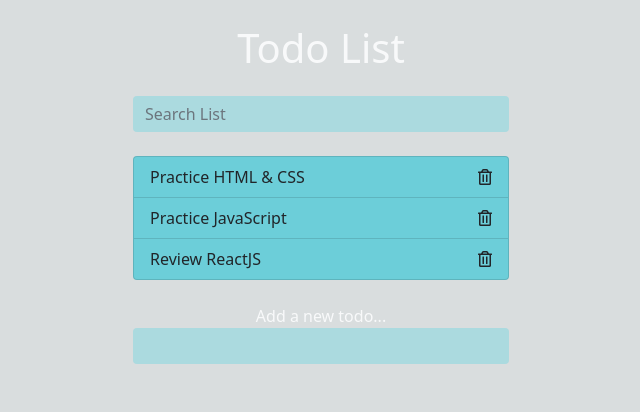
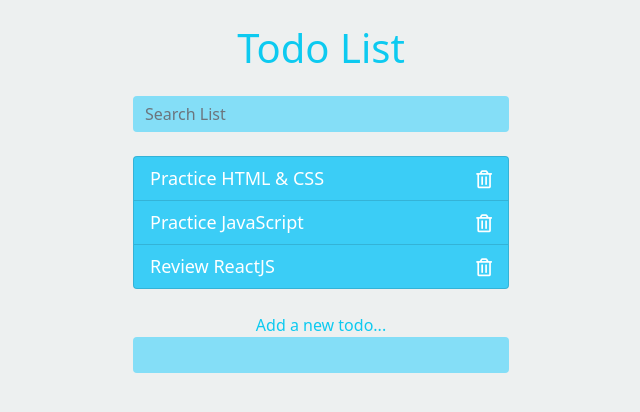
Before and after one commit to al-moreno/todo_list, a plain HTML site: page index.html in a window 1280 px wide. Shown: the whole page, without its empty margins (319-959 px from the left). Drawn offline with nearby package versions, Linux system fonts and the light colour scheme.

Commit message:
all display

```diff
--- a/index.html
+++ b/index.html
@@ -9,47 +9,42 @@
     <meta name="keywords" content="JavaScript Todo Project" />
     <meta name="author" content="Ana L Moreno" />
     <link rel="stylesheet" href="https://cdnjs.cloudflare.com/ajax/libs/font-awesome/5.15.3/css/all.min.css" />
-    <link href="https://cdn.jsdelivr.net/npm/bootstrap@5.1.3/dist/css/bootstrap.min.css" rel="stylesheet" integrity="sha384-1BmE4kWBq78iYhFldvKuhfTAU6auU8tT94WrHftjDbrCEXSU1oBoqyl2QvZ6jIW3" crossorigin="anonymous">
+    <link href="https://cdn.jsdelivr.net/npm/bootstrap@5.1.3/dist/css/bootstrap.min.css" rel="stylesheet"
+        integrity="sha384-1BmE4kWBq78iYhFldvKuhfTAU6auU8tT94WrHftjDbrCEXSU1oBoqyl2QvZ6jIW3" crossorigin="anonymous">
     <link rel="stylesheet" href="style.css">
 
     <title>Todos</title>
 </head>
 
 <body>
-
     <div class="container">
         <header class="text-center text-light my-4">
-            <h1 class="mb-4">Todo List</h1>
+            <h1 class="mb-4 text-info">Todo List</h1>
             <form class="search">
                 <input type="text" class="form-control m-auto" name="search" placeholder="Search List">
             </form>
         </header>
-
-        <ul class="list-group todos mx-auto text-light">
-            <li class="list-group-item d-flex justify-content-between align-items-center">
+        <ul class=" list-group todos mx-auto">
+            <li class="list-group-item d-flex justify-content-between align-items-center ">
                 <span>Practice HTML & CSS</span>
                 <i class="far fa-trash-alt delete"></i>
             </li>
 
-            <li class="list-group-item d-flex justify-content-between align-items-center">
+            <li class="list-group-item d-flex justify-content-between align-items-center ">
                 <span>Practice JavaScript</span>
                 <i class="far fa-trash-alt delete"></i>
             </li>
 
-            <li class="list-group-item d-flex justify-content-between align-items-center">
+            <li class="list-group-item d-flex justify-content-between align-items-center ">
                 <span>Review ReactJS</span>
                 <i class="far fa-trash-alt delete"></i>
             </li>
         </ul>
-
         <form class="add text-center my-4">
-            <label class="text-light">Add a new todo...</label>
+            <label class="text-info">Add a new todo...</label>
             <input class="form-control m-auto" type="text" name="add" />
         </form>
-
-
     </div>
-
     <script src="script.js"></script>
 </body>
 
--- a/style.css
+++ b/style.css
@@ -1,5 +1,5 @@
 body{
-  background: #d9ddde;
+  background: #edf0f0;
 }
 .container{
   max-width: 400px;
@@ -8,14 +8,16 @@ input[type=text],
 input[type=text]:focus{
   color: #fff;
   border: none;
-  background: #abdadf;
+  background: #84def7;
   max-width: 400px;
 }
 .todos li{
-  background: #6cced9;
+  background: #3bcdf6;
+  color:white;
+  font-size:large
 }
 .delete{
-  cursor: pointer;
+  cursor:pointer;
 }
 
 .filtered {
```
